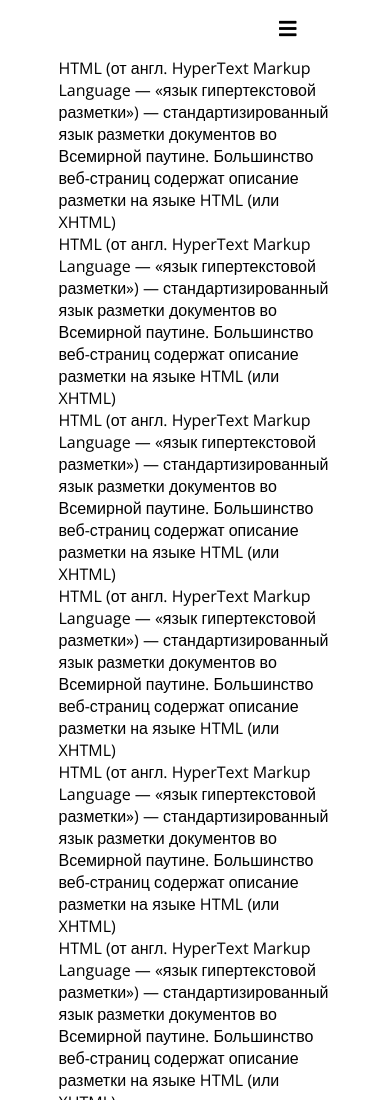
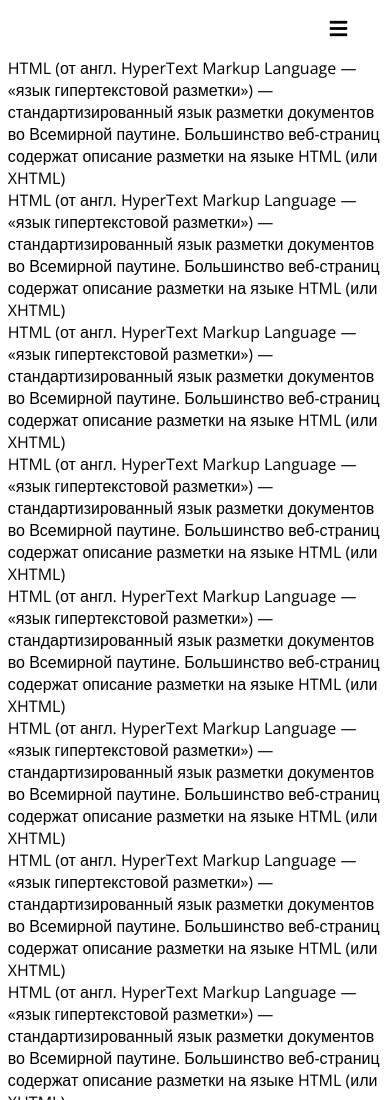
Before and after one commit to AndreyKorolevich/test-ozitag, a plain HTML site: page index.html in a window 390 px wide. Shown: the top 1100 px of the page. Drawn offline with nearby package versions, Linux system fonts and the light colour scheme; a web font is replaced by a local one.

Commit message:
Fixed container width on the mobile desktop

```diff
--- a/index.js
+++ b/index.js
@@ -14,8 +14,6 @@ subs.forEach(e => e.addEventListener('click', (event) => {
     const sub = document.querySelectorAll(`.${parent} > li > .first-floor__sub`);
     sub.forEach(e => {
         const targetInput = event.target.closest('li').firstElementChild;
-
-        console.log(e.id, targetInput.id, e.checked)
         if (e.id !== targetInput.id && e.id.trim() !== '' && e.checked) {
             e.checked = !e.checked;
             const event = new Event('change');
--- a/media.css
+++ b/media.css
@@ -16,6 +16,10 @@
         overflow-y: auto;
         overflow-x: hidden;
         max-height: 100vh;
+    }
+
+    .body .container{
+        width: 96vw;
     }
 
     .menu .first-floor a {
```
